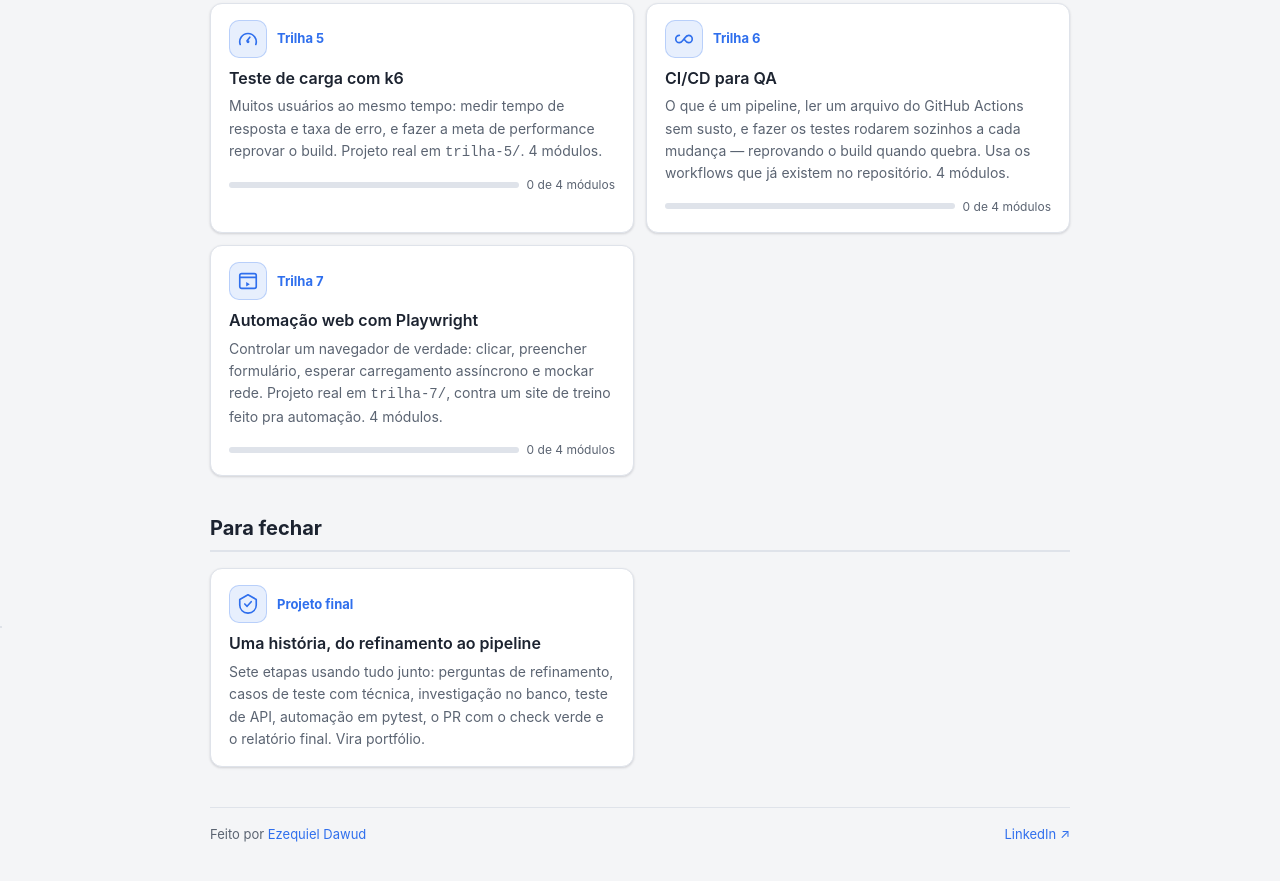
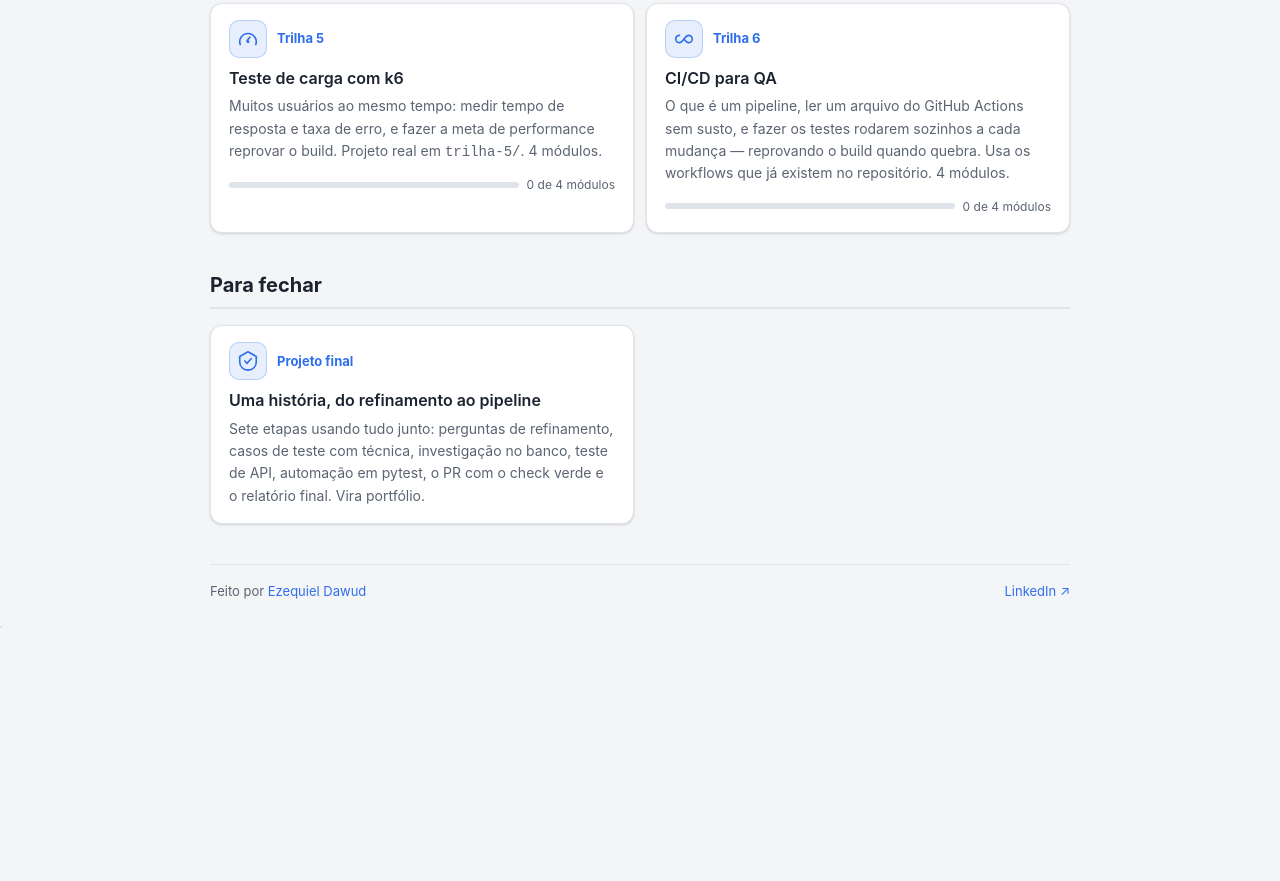
Before and after one commit to ezequiel-dawud/HardSkillsQA, a plain HTML site: page site/index.html in a window 1280 px wide. Shown: the part 1774-2655 px from the top of the page. After the commit the page ends 2456 px from the top, so only its background shows below. Drawn offline with Linux system fonts and the light colour scheme; a script that the page names is missing.

Commit message:
Tira o card da Trilha 7 da pagina inicial
A trilha nao devia estar visivel no site publicado ainda. Remove so o
card/link de index.html; os arquivos de trilha-7 continuam no
repositorio, so nao aparecem mais na navegacao.

Co-Authored-By: Claude Sonnet 5 <noreply@anthropic.com>

```diff
--- a/site/index.html
+++ b/site/index.html
@@ -245,25 +245,6 @@
         </div>
       </a>
 
-      <a class="modulo-link" href="playwright/index.html" data-trilha="playwright" data-modulos="4">
-        <div class="trilha-topo">
-          <span class="trilha-icone" aria-hidden="true">
-            <svg viewBox="0 0 24 24" fill="none" stroke="currentColor" stroke-width="1.8" stroke-linecap="round" stroke-linejoin="round">
-              <rect x="3" y="4" width="18" height="16" rx="2"/>
-              <path d="M3 8h18"/>
-              <path d="m10 13 4 2.5-4 2.5z" fill="currentColor" stroke="none"/>
-            </svg>
-          </span>
-          <div class="rot">Trilha 7</div>
-        </div>
-        <div class="tit">Automação web com Playwright</div>
-        <div class="desc">
-          Controlar um navegador de verdade: clicar, preencher formulário, esperar
-          carregamento assíncrono e mockar rede. Projeto real em
-          <code>trilha-7/</code>, contra um site de treino feito pra automação. 4 módulos.
-        </div>
-      </a>
-
     </div>
 
 
```
